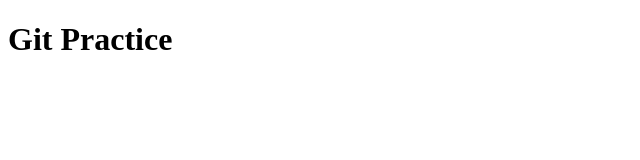
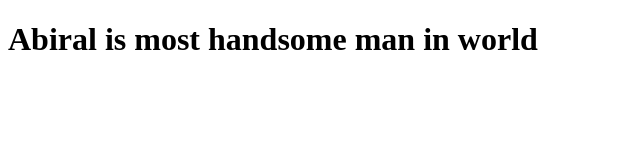
Before and after one commit to Abiral1234/Git-Practice, a plain HTML site: page index.html in a window 1280 px wide. Shown: the whole page, without its empty margins (0-640 px from the left). Drawn offline with Linux system fonts and the light colour scheme.

Commit message:
Written By Milan

```diff
--- a/index.html
+++ b/index.html
@@ -1,9 +1,9 @@
 <!DOCTYPE html>
 <html>
 <head>
-<title>Index</title>
+<title>Written by Milan</title>
 </head>
 <body>
-<h1>Git Practice</h1>
+<h1>Abiral is most handsome man in world</h1>
 </body>
 </html>
```
